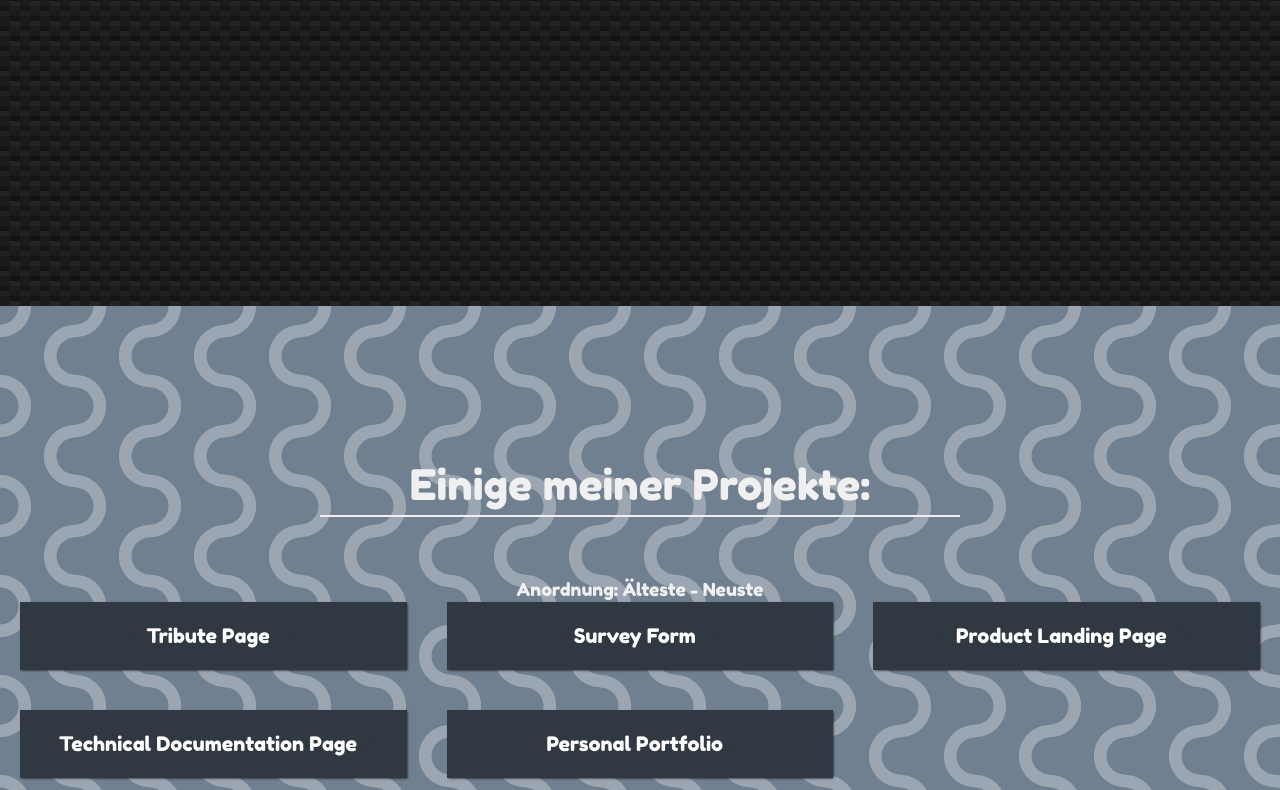
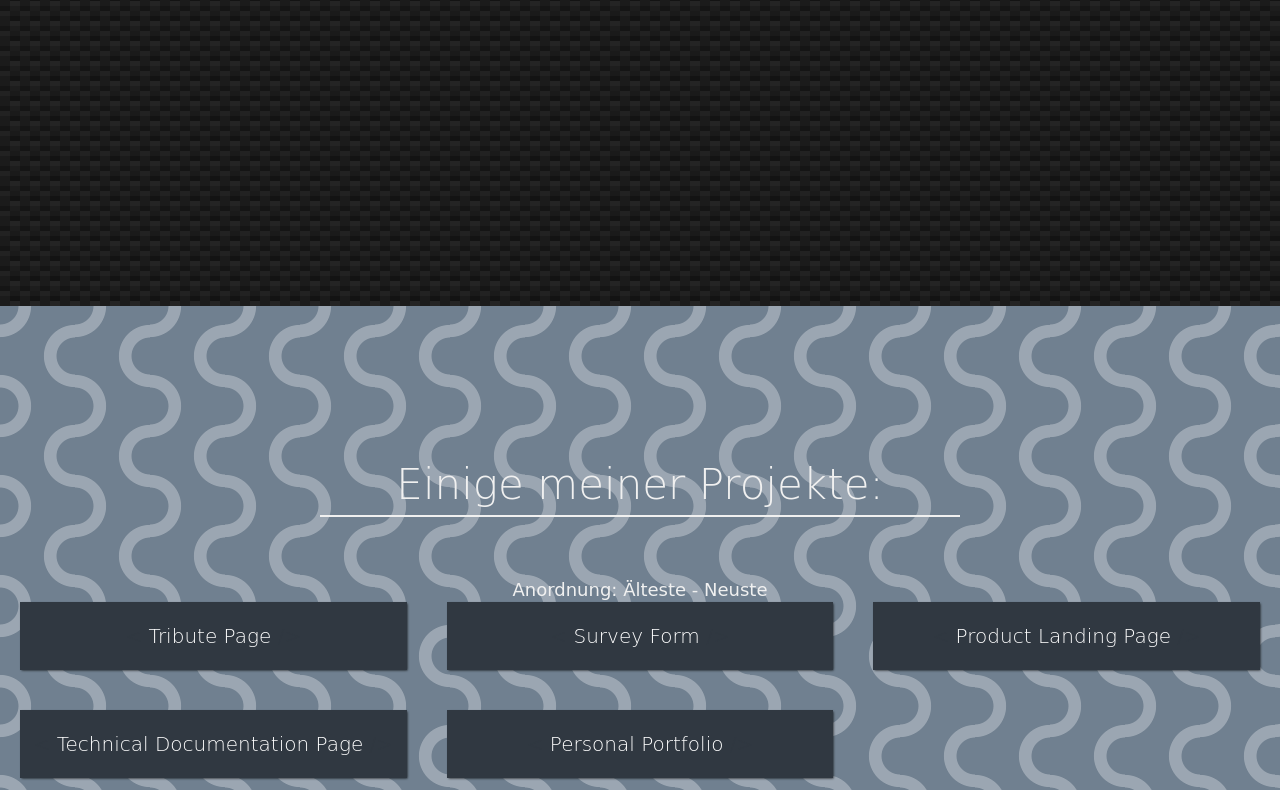
Before and after one commit to nilsmeyerer/nm, a plain HTML site: page index.html in a window 1280 px wide. Shown: the part 494-1284 px from the top of the page. Drawn offline with Linux system fonts and the light colour scheme; a script that the page names is missing.

Commit message:
Update index.html

```diff
--- a/index.html
+++ b/index.html
@@ -8,7 +8,7 @@
 </head>
 
 <style>
-@import url('https://fonts.googleapis.com/css2?family=Fredoka+One&display=swap');
+@import url('https://fonts.googleapis.com/css2?family=Roboto+Mono&display=swap');
 </style>
 <nav id="navbar" class="nav">
   <ul class="nav-list">
```
